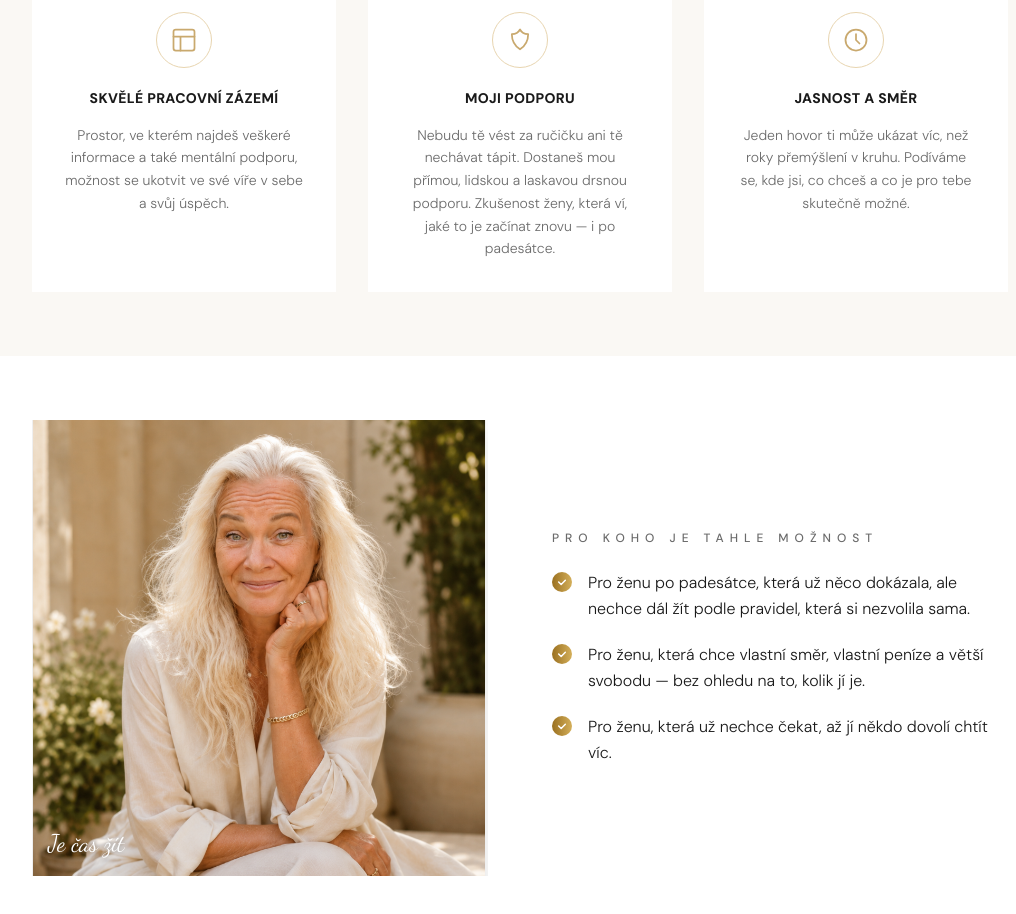
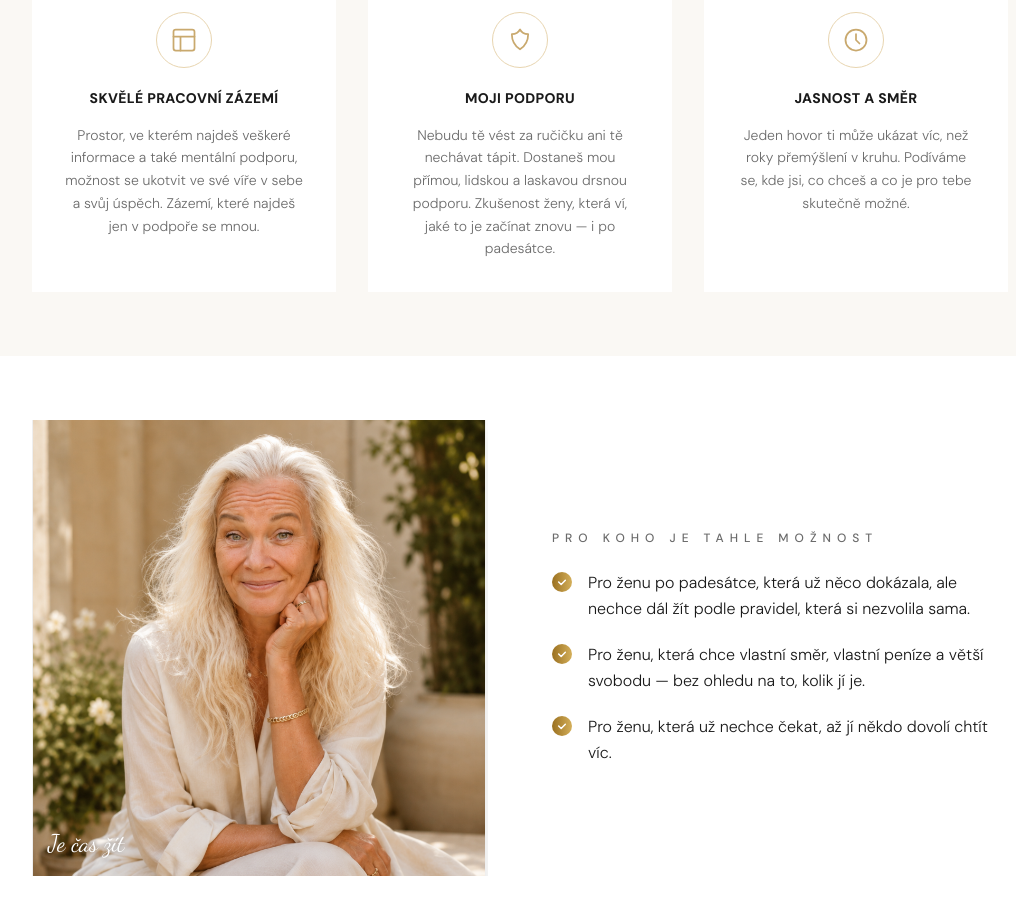
Before and after one commit to jarkamatuska1-png/jecaszit-web, a Next.js app: page /dalsi-kapitola in a window 1280 px wide. Shown: the part 1260-2174 px from the top of the page, without its empty margins (120-1136 px from the left). Built offline with nearby package versions, Linux system fonts and the light colour scheme.

Commit message:
Landing page: doplněna poslední věta do Box 1

```diff
--- a/app/dalsi-kapitola/page.tsx
+++ b/app/dalsi-kapitola/page.tsx
@@ -16,7 +16,7 @@ const cards = [
       </svg>
     ),
     title: "Skvělé pracovní zázemí",
-    text: "Prostor, ve kterém najdeš veškeré informace a také mentální podporu, možnost se ukotvit ve své víře v sebe a svůj úspěch.",
+    text: "Prostor, ve kterém najdeš veškeré informace a také mentální podporu, možnost se ukotvit ve své víře v sebe a svůj úspěch. Zázemí, které najdeš jen v podpoře se mnou.",
   },
   {
     icon: (
```
